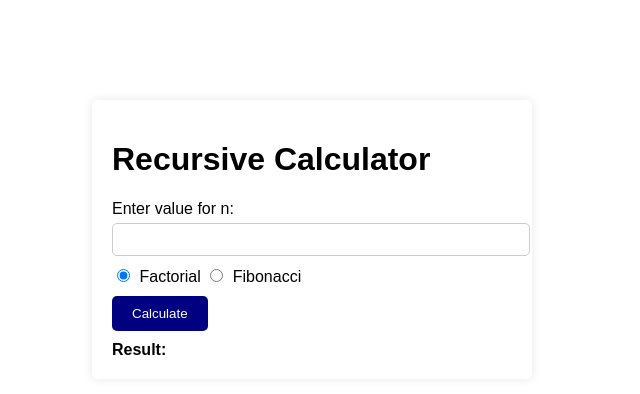
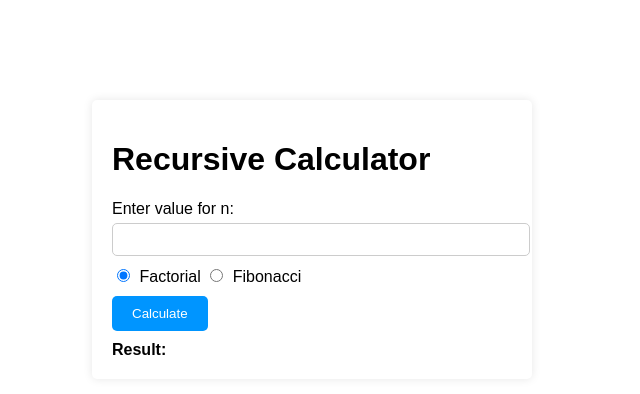
Before and after one commit to dragneel1111/recursive-calculator, a plain HTML site: page index.html in a window 1280 px wide. Shown: the whole page, without its empty margins (328-968 px from the left). Drawn offline with Linux system fonts and the light colour scheme.

Commit message:
Update style.css

```diff
--- a/style.css
+++ b/style.css
@@ -39,7 +39,7 @@ body {
 }
 
 #calculateButton {
-    background-color: #000080;
+    background-color: #0095ff;
     color: #fff;
     border: none;
     padding: 10px 20px;
@@ -47,10 +47,6 @@ body {
     cursor: pointer;
 }
 
-#calculateButton:hover {
-    background-color: #000080;
-}
-
 #resultLabel {
     margin-top: 10px;
     font-weight: bold;
```
